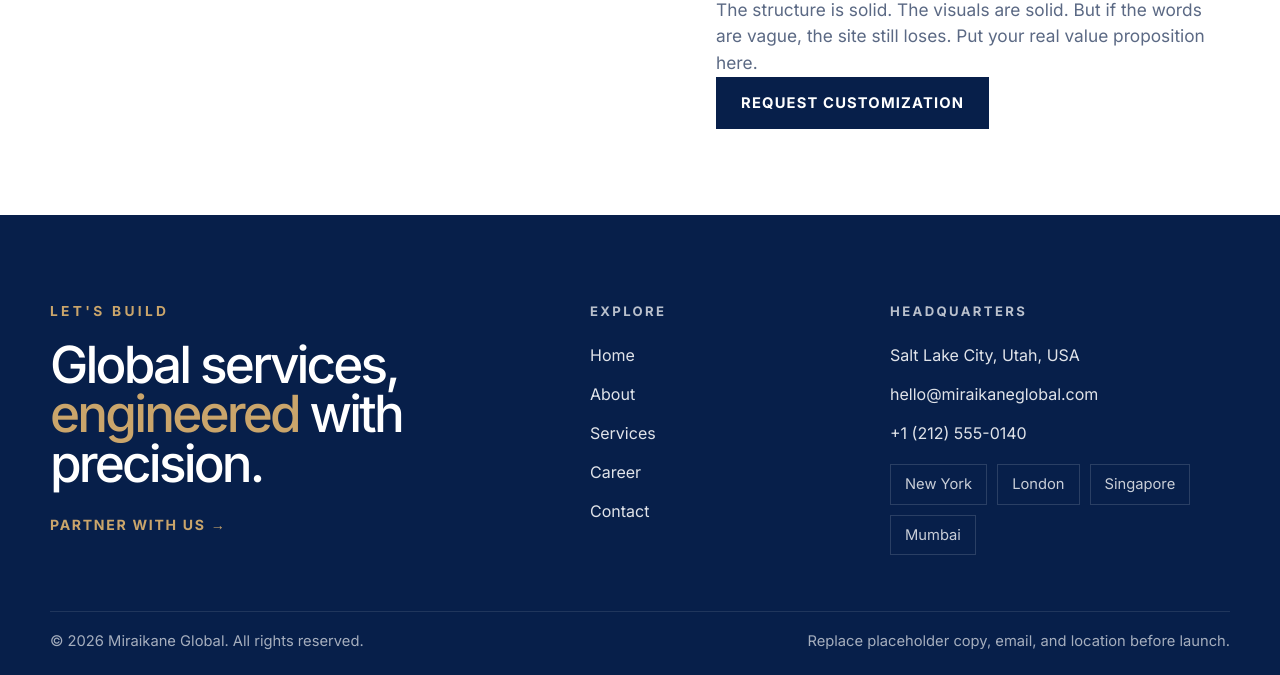
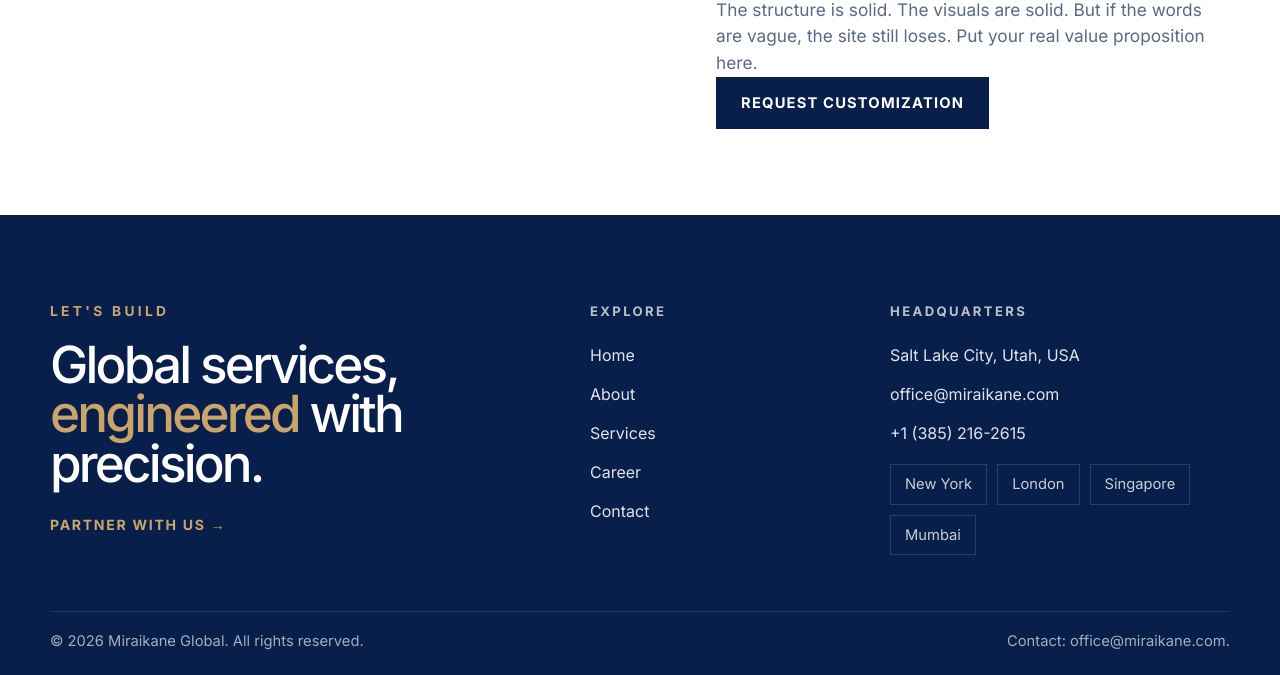
Before and after one commit to MiraiKane/Website-1, a plain HTML site: page about.html in a window 1280 px wide. Shown: the part 1837-2512 px from the top of the page. Drawn offline with Linux system fonts and the light colour scheme.

Commit message:
Update about.html

```diff
--- a/about.html
+++ b/about.html
@@ -138,8 +138,8 @@
         <div class="footer-column reveal">
           <h4>Headquarters</h4>
           <p>Salt Lake City, Utah, USA</p>
-          <a href="mailto:hello@miraikaneglobal.com">hello@miraikaneglobal.com</a>
-          <a href="tel:+12125550140">+1 (212) 555-0140</a>
+          <a href="mailto:Office@miraikane.com">office@miraikane.com</a>
+          <a href="tel:+13852162615">+1 (385) 216-2615</a>
           <div class="city-pills">
             <span>New York</span>
             <span>London</span>
@@ -150,7 +150,7 @@
       </div>
       <div class="footer-bottom">
         <span>© 2026 Miraikane Global. All rights reserved.</span>
-        <span>Replace placeholder copy, email, and location before launch.</span>
+        <span>Contact: office@miraikane.com.</span>
       </div>
     </div>
   </footer>
```
